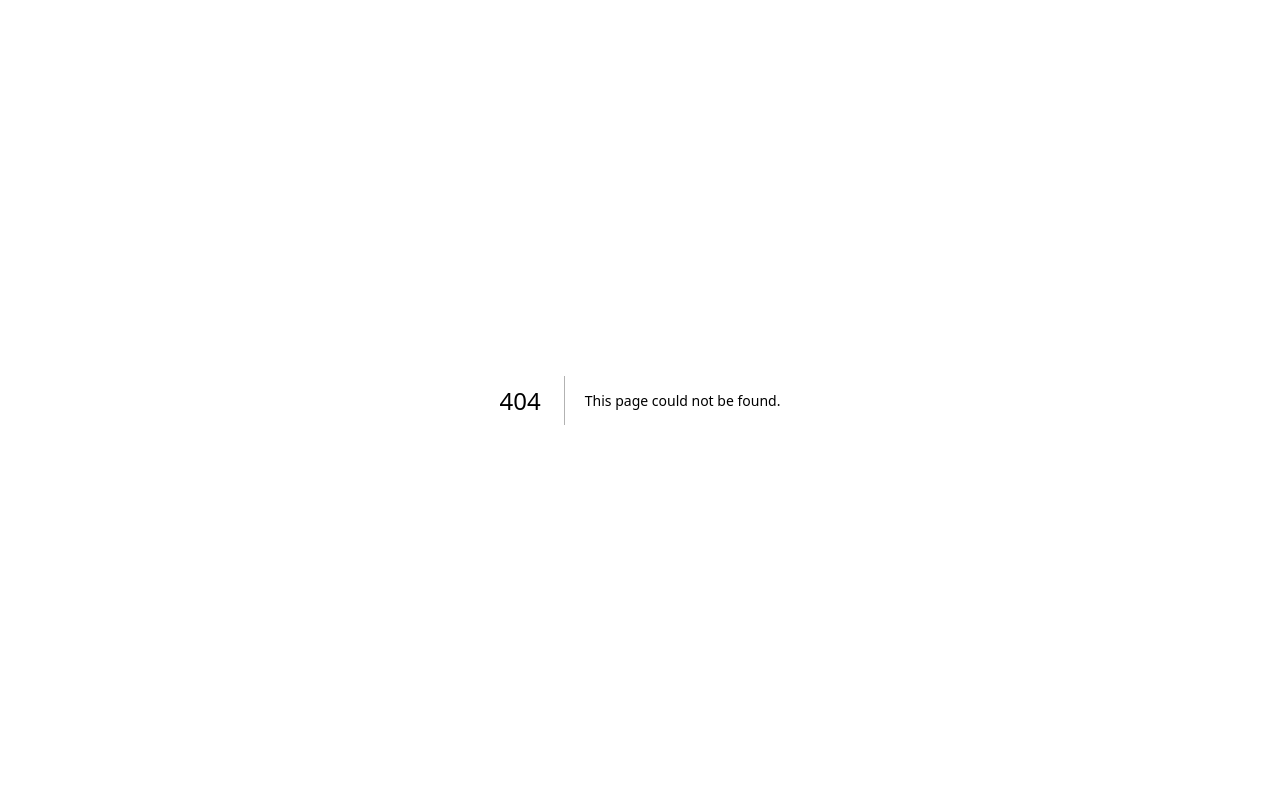
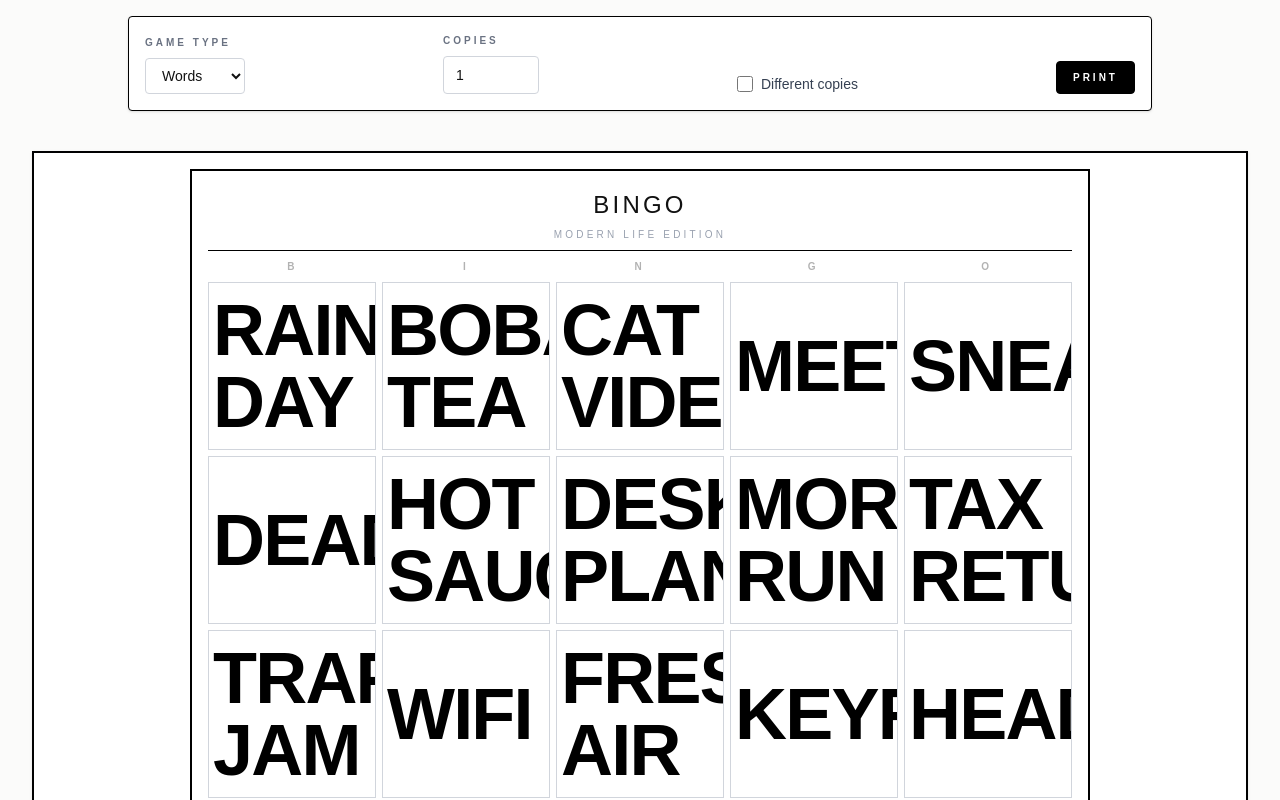
Before and after one commit to hypercubex/bingo, a Next.js app: page /host/print in a window 1280 px wide. Before the commit this address had no page. Shown: the top 800 px of the page. Built offline with nearby package versions, Linux system fonts and the light colour scheme.

Commit message:
Add PrintPage component for bingo board printing

```diff
--- /dev/null
+++ b/app/host/print/page.tsx
@@ -0,0 +1,134 @@
+"use client";
+
+import { useEffect, useMemo, useState } from "react";
+import { useRouter, useSearchParams } from "next/navigation";
+import PrintableBingoBoard from "@/components/PrintableBingoBoard";
+import wordsSet from "@/data/words.json";
+import chineseSet from "@/data/chinese.json";
+import flagsSet from "@/data/flags.json";
+import mahjongSet from "@/data/mahjong.json";
+import { BingoSymbolSet } from "@/types/bingo";
+
+const themeMap: Record<string, BingoSymbolSet> = {
+  words: wordsSet as BingoSymbolSet,
+  chinese: chineseSet as BingoSymbolSet,
+  flags: flagsSet as BingoSymbolSet,
+  mahjong: mahjongSet as BingoSymbolSet,
+};
+
+const themeOptions = [
+  { value: "words", label: "Words" },
+  { value: "chinese", label: "Chinese" },
+  { value: "flags", label: "Flags" },
+  { value: "mahjong", label: "Mahjong" },
+];
+
+export default function PrintPage() {
+  const router = useRouter();
+  const searchParams = useSearchParams();
+
+  const [type, setType] = useState("words");
+  const [copies, setCopies] = useState(1);
+  const [differentCopies, setDifferentCopies] = useState(false);
+
+  useEffect(() => {
+    const nextType = (searchParams.get("type") || "words").toLowerCase();
+    const nextCopies = Number.parseInt(searchParams.get("copies") || "1", 10);
+    const nextDifferent = searchParams.get("different") === "1";
+
+    setType(themeMap[nextType] ? nextType : "words");
+    setCopies(Number.isFinite(nextCopies) && nextCopies > 0 ? nextCopies : 1);
+    setDifferentCopies(nextDifferent);
+  }, [searchParams]);
+
+  const activeSet = useMemo(() => themeMap[type] || themeMap.words, [type]);
+
+  const updateQuery = (nextType: string, nextCopies: number, nextDifferent: boolean) => {
+    const params = new URLSearchParams();
+    params.set("type", nextType);
+    params.set("copies", String(nextCopies));
+    params.set("different", nextDifferent ? "1" : "0");
+    router.replace(`/host/print?${params.toString()}`);
+  };
+
+  const handleTypeChange = (event: React.ChangeEvent<HTMLSelectElement>) => {
+    const nextType = event.target.value;
+    setType(nextType);
+    updateQuery(nextType, copies, differentCopies);
+  };
+
+  const handleCopiesChange = (event: React.ChangeEvent<HTMLInputElement>) => {
+    const nextCopies = Number.parseInt(event.target.value, 10);
+    const safeCopies = Number.isFinite(nextCopies) && nextCopies > 0 ? nextCopies : 1;
+    setCopies(safeCopies);
+    updateQuery(type, safeCopies, differentCopies);
+  };
+
+  const handleDifferentChange = (event: React.ChangeEvent<HTMLInputElement>) => {
+    const nextDifferent = event.target.checked;
+    setDifferentCopies(nextDifferent);
+    updateQuery(type, copies, nextDifferent);
+  };
+
+  return (
+    <div className="min-h-screen bg-[#FBFBFA] p-4 text-[#111111]">
+      <div className="mx-auto mb-6 flex max-w-5xl flex-col gap-4 rounded border border-black bg-white p-4 shadow-sm sm:flex-row sm:items-end sm:justify-between print:hidden">
+        <div className="flex flex-col gap-2">
+          <label className="text-[10px] font-semibold uppercase tracking-[0.3em] text-gray-500" htmlFor="game-type">
+            Game type
+          </label>
+          <select
+            id="game-type"
+            value={type}
+            onChange={handleTypeChange}
+            className="rounded border border-gray-300 px-3 py-2 text-sm"
+          >
+            {themeOptions.map((option) => (
+              <option key={option.value} value={option.value}>
+                {option.label}
+              </option>
+            ))}
+          </select>
+        </div>
+
+        <div className="flex flex-col gap-2">
+          <label className="text-[10px] font-semibold uppercase tracking-[0.3em] text-gray-500" htmlFor="copy-count">
+            Copies
+          </label>
+          <input
+            id="copy-count"
+            type="number"
+            min="1"
+            value={copies}
+            onChange={handleCopiesChange}
+            className="w-24 rounded border border-gray-300 px-3 py-2 text-sm"
+          />
+        </div>
+
+        <label className="flex items-center gap-2 text-sm font-medium text-gray-700">
+          <input
+            type="checkbox"
+            checked={differentCopies}
+            onChange={handleDifferentChange}
+            className="h-4 w-4"
+          />
+          Different copies
+        </label>
+
+        <button
+          type="button"
+          onClick={() => window.print()}
+          className="rounded border border-black bg-black px-4 py-2 text-[10px] font-semibold uppercase tracking-[0.3em] text-white"
+        >
+          Print
+        </button>
+      </div>
+
+      <PrintableBingoBoard
+        activeSet={activeSet}
+        copyCount={copies}
+        differentCopies={differentCopies}
+      />
+    </div>
+  );
+}
```
